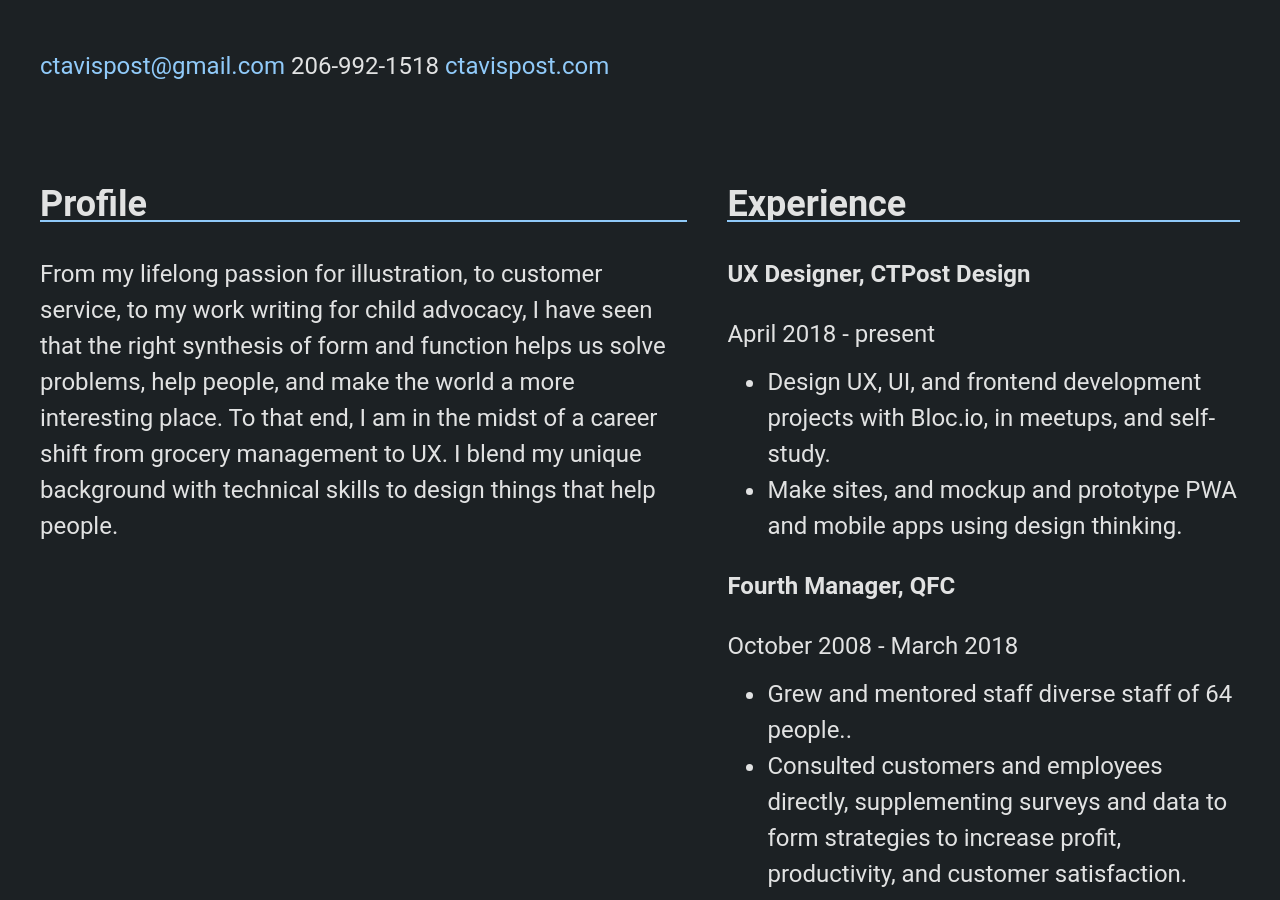
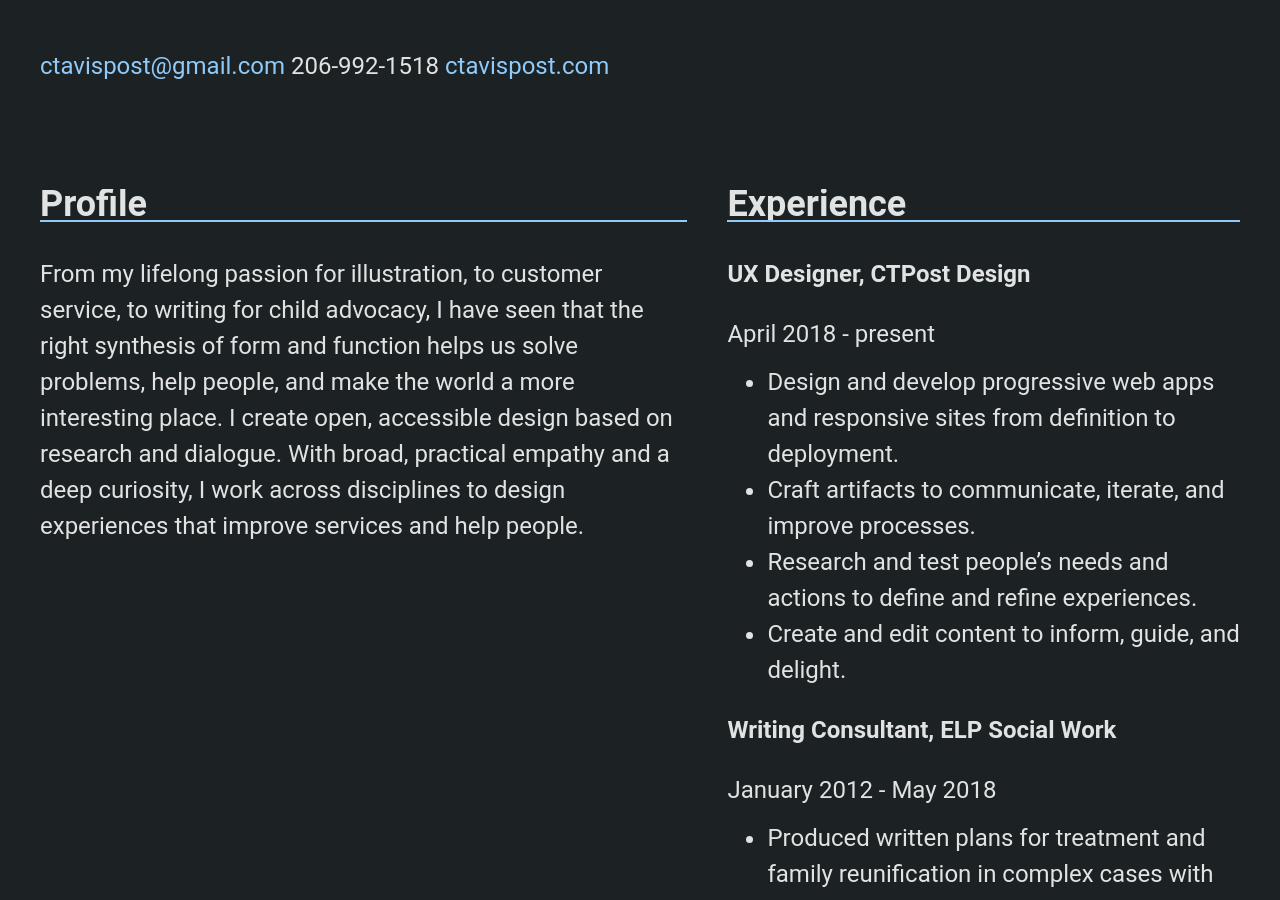
Before and after one commit to ctavispost/personalPortfolio, a Jekyll site: the page built from resume.md, in a window 1280 px wide and 900 px high, scrolled down 333 px. Built offline with Jekyll 4.4.1, drawn with Linux system fonts in a browser that asks for light colours; some web fonts are replaced; some of the changed text lies outside the part shown.

Commit message:
Add markdown hheader to and update content of project 02 and 03, resume, and writing md

```diff
--- a/resume.md
+++ b/resume.md
@@ -1,5 +1,5 @@
 ---
-title: C Tavis Post UX resume
+title: C Tavis Post resume
 layout: default
 ---
 
@@ -17,7 +17,7 @@
 ## Profile
 {:.margBottZero .smallerBreak .underlineBlock}
 
-From my lifelong passion for illustration, to customer service, to my work writing for child advocacy, I have seen that the right synthesis of form and function helps us solve problems, help people, and make the world a more interesting place. To that end, I am in the midst of a career shift from grocery management to UX. I blend my unique background with technical skills to design things that help people.
+From my lifelong passion for illustration, to customer service, to writing for child advocacy, I have seen that the right synthesis of form and function helps us solve problems, help people, and make the world a more interesting place. I create open, accessible design based on research and dialogue. With broad, practical empathy and a deep curiosity, I work across disciplines to design experiences that improve services and help people.
 </article>
 
 <article markdown="1">
@@ -26,28 +26,31 @@
 **UX Designer, CTPost Design**
 
 April 2018 - present
-- Design UX, UI, and frontend development projects with Bloc.io, in meetups, and self-study.
-- Make sites, and mockup and prototype PWA and mobile apps using design thinking.
+- Design and develop progressive web apps and responsive sites from definition to deployment.
+- Craft artifacts to communicate, iterate, and improve processes.
+- Research and test people's needs and actions to define and refine experiences.
+- Create and edit content to inform, guide, and delight.
+
+**Writing Consultant, ELP Social Work**
+
+January 2012 - May 2018
+- Produced written plans for treatment and family reunification in complex cases with tight deadlines.
+- Crafted narratives from primary documents to support findings and recommendations.
+- Designed content and information architecture of court reports for maximum clarity and impact.
 
 **Fourth Manager, QFC**
 
 October 2008 - March 2018
-- Grew and mentored staff diverse staff of 64 people..
-- Consulted customers and employees directly, supplementing surveys and data to form strategies to increase profit, productivity, and customer satisfaction.
-- Facilitated cross-functional communication between departments and shifts, and the public, associates, and management.
-- Drove in-store planning using key metrics, increasing high satisfaction by 20%.
-- Ensured smooth experience for all, accounting for customer experience and employee needs.
+- Grew and mentored staff diverse staff of 64 people, raising buy-in, team cohesiveness, and retention.
+- Consulted customers and employees directly, data, and surveys to form strategies that increased profit, productivity, and customer satisfaction.
+- Facilitated cross-functional communication of management, teams, and the public.
+- Drove customer experience and in-store planning using key metrics, increasing high satisfaction by 20%.
 
-**Writing Consultant, ELP Social Work**
-
-2012 - June 2018
-- Crafted narratives and plans for treatment and family reunification in complex cases with tight deadlines.
-
-**Volunteer, King County Superior Court CASA Office**
+**Writing Specialist Volunteer, King County Superior Court CASA Office**
 
 March 1995 - August 2010
 - Wrote and edited abstracts, reports, letters adjusting style to suit audience and purpose.
-- Developed, maintained tailored case database and trained social workers in its use.
+- Developed and maintained tailored case database and trained social workers in its use.
 </article>
 
 
```
Also changed, not shown: other parts of resume.md (+2 -2 lines), project02.md (+23 -15 lines), project03.md (+6 -1 lines), writing.md (+5 -0 lines).
